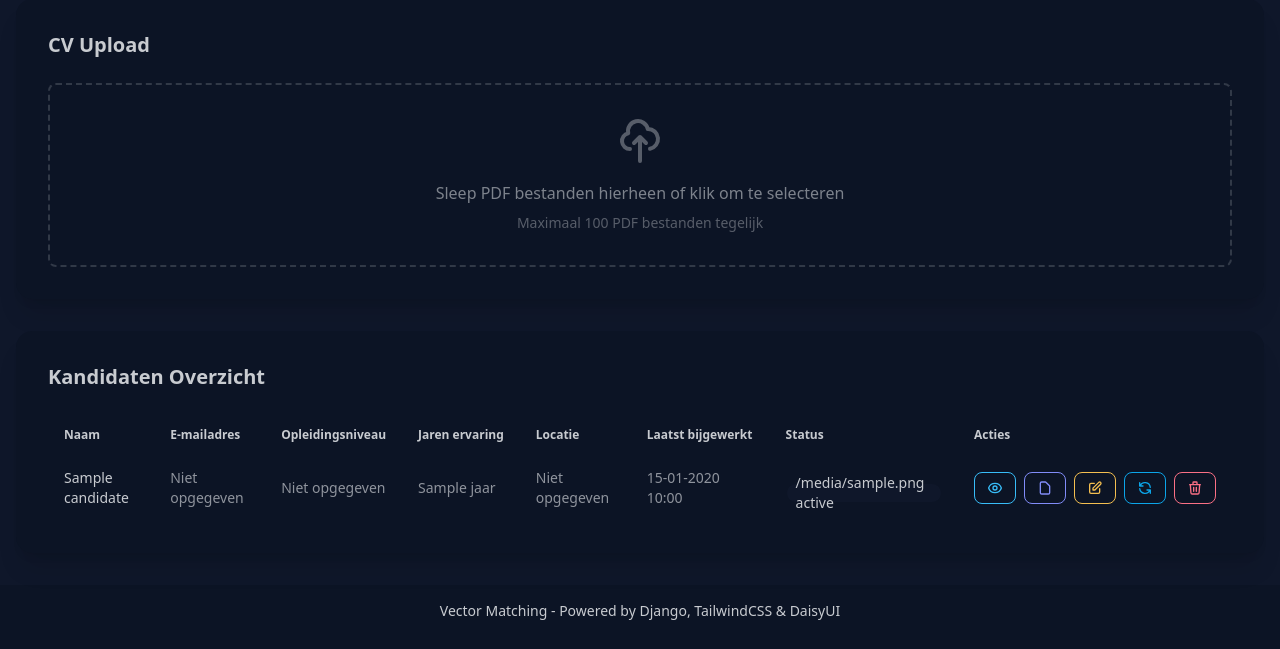
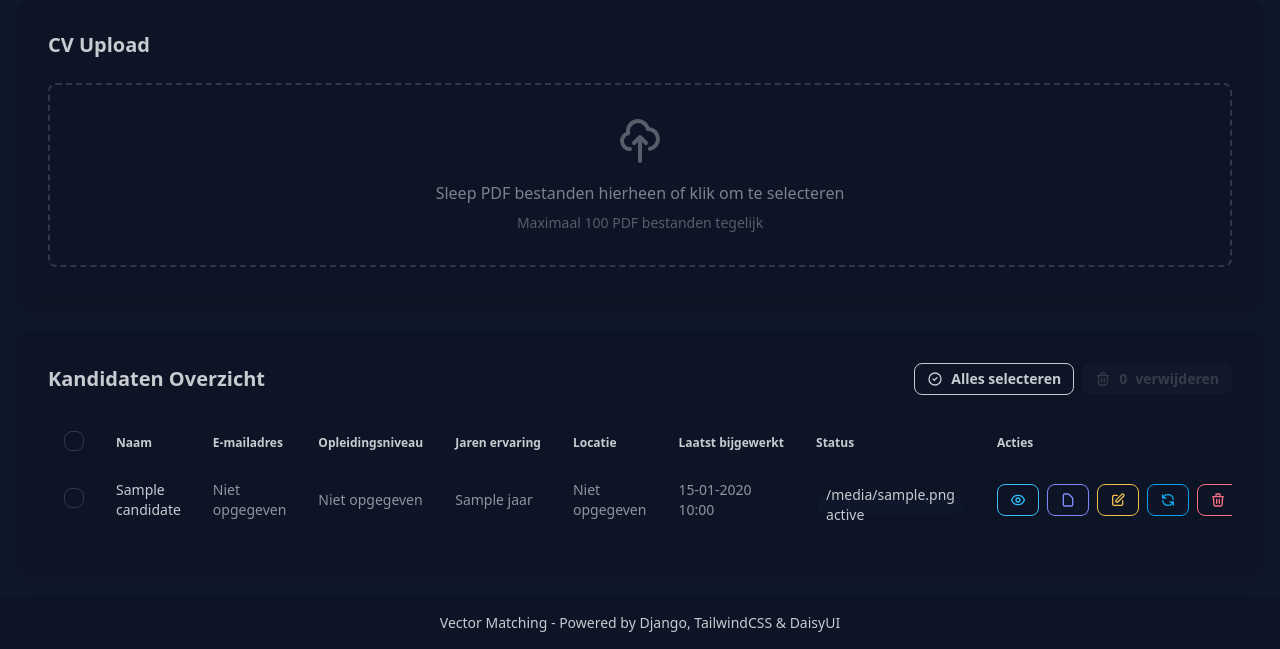
Before and after one commit to sovixlab/Vector-Matching, a Django app: template templates/kandidaten.html in a window 1280 px wide. Shown: the part 177-826 px from the top of the page. Before the commit the page ends 797 px from the top, so only its background shows below. Run offline with Django 4.2, Linux system fonts and the light colour scheme; the template is opened without the code that fills it: most values are stand-ins (such as "Sample title", 1, 10 or a date in 2020); data that the repository does not hold is empty; style sheets or scripts are compiled from the project's sources; parts of the project's set-up code (start-up, migrations or seed data) failed here and were passed over.

Commit message:
"Add bulk delete functionality with checkboxes and JavaScript"

```diff
--- a/templates/kandidaten.html
+++ b/templates/kandidaten.html
@@ -62,13 +62,34 @@
     <!-- Kandidaten Tabel -->
     <div class="card bg-base-200 shadow-xl">
         <div class="card-body">
-            <h2 class="card-title text-base-content mb-4">Kandidaten Overzicht</h2>
+            <div class="flex justify-between items-center mb-4">
+                <h2 class="card-title text-base-content">Kandidaten Overzicht</h2>
+                <div class="flex gap-2">
+                    <button id="select-all-btn" class="btn btn-sm btn-outline">
+                        <svg class="w-4 h-4" fill="none" stroke="currentColor" viewBox="0 0 24 24">
+                            <path stroke-linecap="round" stroke-linejoin="round" stroke-width="2" d="M9 12l2 2 4-4m6 2a9 9 0 11-18 0 9 9 0 0118 0z"></path>
+                        </svg>
+                        Alles selecteren
+                    </button>
+                    <button id="bulk-delete-btn" class="btn btn-sm btn-error" disabled>
+                        <svg class="w-4 h-4" fill="none" stroke="currentColor" viewBox="0 0 24 24">
+                            <path stroke-linecap="round" stroke-linejoin="round" stroke-width="2" d="M19 7l-.867 12.142A2 2 0 0116.138 21H7.862a2 2 0 01-1.995-1.858L5 7m5 4v6m4-6v6m1-10V4a1 1 0 00-1-1h-4a1 1 0 00-1 1v3M4 7h16"></path>
+                        </svg>
+                        <span id="selected-count">0</span> verwijderen
+                    </button>
+                </div>
+            </div>
 
             {% if candidates %}
+                <form id="bulk-delete-form" method="post" action="{% url 'vector_matching_app:kandidaten_bulk_delete' %}">
+                    {% csrf_token %}
                     <div class="overflow-x-auto">
                         <table class="table table-zebra w-full">
                             <thead>
                                 <tr>
+                                    <th class="text-base-content">
+                                        <input type="checkbox" id="select-all-checkbox" class="checkbox checkbox-sm">
+                                    </th>
                                     <th class="text-base-content">Naam</th>
                                     <th class="text-base-content">E-mailadres</th>
                                     <th class="text-base-content">Opleidingsniveau</th>
@@ -82,6 +103,10 @@
                         <tbody>
                             {% for candidate in candidates %}
                             <tr>
+                                <td>
+                                    <input type="checkbox" name="candidate_ids" value="{{ candidate.id }}"
+                                           class="candidate-checkbox checkbox checkbox-sm">
+                                </td>
                                 <td class="text-base-content">
                                     <div class="font-medium">{{ candidate.name|default:"Niet opgegeven" }}</div>
                                 </td>
@@ -220,6 +245,64 @@ document.addEventListener('DOMContentLoaded', function() {
         handleFileList(files);
     }
 
+    // Bulk delete functionality
+    const selectAllCheckbox = document.getElementById('select-all-checkbox');
+    const selectAllBtn = document.getElementById('select-all-btn');
+    const bulkDeleteBtn = document.getElementById('bulk-delete-btn');
+    const selectedCountSpan = document.getElementById('selected-count');
+    const candidateCheckboxes = document.querySelectorAll('.candidate-checkbox');
+    const bulkDeleteForm = document.getElementById('bulk-delete-form');
+
+    // Select all checkbox
+    selectAllCheckbox.addEventListener('change', function() {
+        candidateCheckboxes.forEach(checkbox => {
+            checkbox.checked = this.checked;
+        });
+        updateBulkDeleteButton();
+    });
+
+    // Individual checkboxes
+    candidateCheckboxes.forEach(checkbox => {
+        checkbox.addEventListener('change', updateBulkDeleteButton);
+    });
+
+    // Select all button
+    selectAllBtn.addEventListener('click', function() {
+        const allChecked = Array.from(candidateCheckboxes).every(cb => cb.checked);
+        candidateCheckboxes.forEach(checkbox => {
+            checkbox.checked = !allChecked;
+        });
+        selectAllCheckbox.checked = !allChecked;
+        updateBulkDeleteButton();
+    });
+
+    // Bulk delete button
+    bulkDeleteBtn.addEventListener('click', function() {
+        const selectedCount = document.querySelectorAll('.candidate-checkbox:checked').length;
+        if (selectedCount > 0) {
+            if (confirm(`Weet je zeker dat je ${selectedCount} kandidaat(en) wilt verwijderen?`)) {
+                bulkDeleteForm.submit();
+            }
+        }
+    });
+
+    function updateBulkDeleteButton() {
+        const selectedCount = document.querySelectorAll('.candidate-checkbox:checked').length;
+        selectedCountSpan.textContent = selectedCount;
+        bulkDeleteBtn.disabled = selectedCount === 0;
+
+        // Update select all checkbox state
+        if (selectedCount === 0) {
+            selectAllCheckbox.indeterminate = false;
+            selectAllCheckbox.checked = false;
+        } else if (selectedCount === candidateCheckboxes.length) {
+            selectAllCheckbox.indeterminate = false;
+            selectAllCheckbox.checked = true;
+        } else {
+            selectAllCheckbox.indeterminate = true;
+        }
+    }
+
     function handleFileList(files) {
         // Validatie
         if (files.length === 0) return;
--- a/vector_matching_app/urls.py
+++ b/vector_matching_app/urls.py
@@ -13,4 +13,5 @@ urlpatterns = [
     path('kandidaten/<int:candidate_id>/cv/', views.kandidaat_cv_view, name='kandidaat_cv'),
     path('kandidaten/<int:candidate_id>/delete/', views.kandidaat_delete_view, name='kandidaat_delete'),
     path('kandidaten/<int:candidate_id>/edit/', views.kandidaat_edit_view, name='kandidaat_edit'),
+    path('kandidaten/bulk-delete/', views.kandidaten_bulk_delete_view, name='kandidaten_bulk_delete'),
 ]
```
Also changed, not shown: vector_matching_app/views.py (+40 -0 lines). Lines whose indentation alone changed are shown as unchanged.
